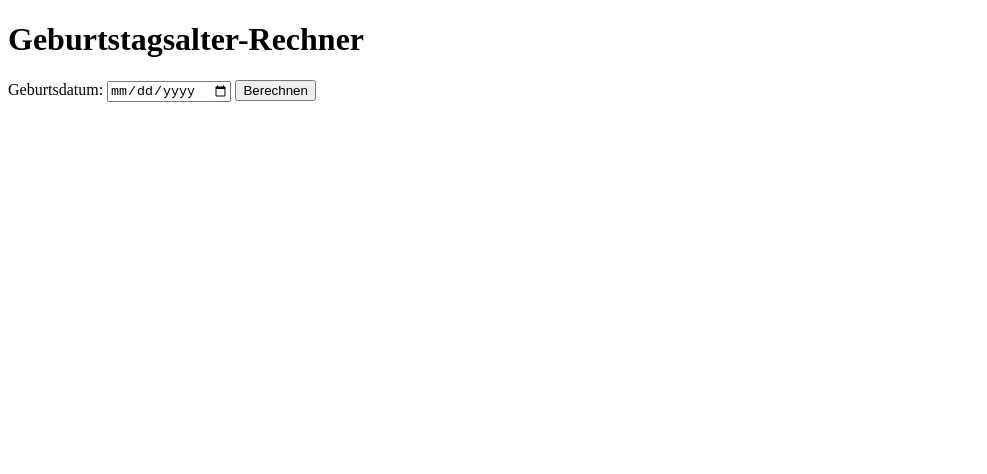
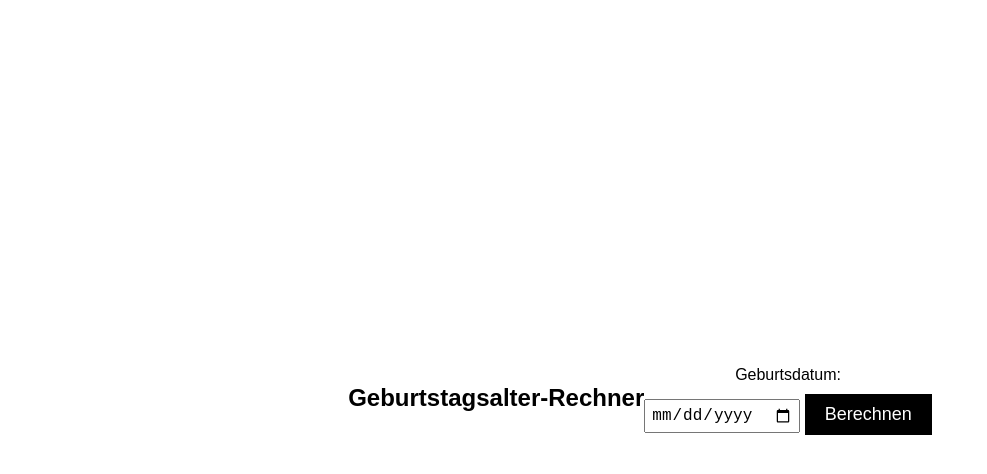
Before and after one commit to desaww/age-metric, a plain HTML site: page index.html in a window 1280 px wide. Shown: the whole page, without its empty margins (0-987 px from the left). Drawn offline with Linux system fonts and the light colour scheme.

Commit message:
V.0.0.6
-first styling

```diff
--- a/index.html
+++ b/index.html
@@ -1,7 +1,52 @@
 <!DOCTYPE html>
 <html>
 <head>
+    <meta charset="UTF-8">
     <title>Geburtstagsalter-Rechner</title>
+    <style>
+        body {
+            font-family: Arial, sans-serif;
+            background-color: white;
+            color: black;
+            text-align: center;
+            margin: 0;
+            padding: 0;
+            display: flex;
+            justify-content: center;
+            align-items: center;
+            min-height: 100vh;
+        }
+
+        h1 {
+            font-size: 24px;
+            margin-bottom: 20px;
+        }
+
+        label {
+            display: block;
+            margin-bottom: 10px;
+        }
+
+        input[type="date"] {
+            padding: 5px;
+            font-size: 16px;
+        }
+
+        button {
+            padding: 10px 20px;
+            font-size: 18px;
+            background-color: black;
+            color: white;
+            border: none;
+            cursor: pointer;
+        }
+
+        p {
+            font-size: 20px;
+            display: none;
+            margin-top: 20px;
+        }
+    </style>
 </head>
 <body>
     <h1>Geburtstagsalter-Rechner</h1>
@@ -10,10 +55,10 @@
         <input type="date" id="birthdate">
         <button id="calculateButton" onclick="calculateAge()">Berechnen</button>
     </form>
-    <p id="result" style="display: none;">Dein Alter ist: <span id="age">0.00000000</span></p>
+    <p id="result">Dein Alter ist: <span id="age">0.00000000</span></p>
 
     <script>
-        var intervalId; // Globale Variable, um das Intervall zu speichern
+        var intervalId;
 
         function calculateAge() {
             var birthdate = new Date(document.getElementById("birthdate").value);
@@ -23,13 +68,11 @@
                 var ageInMilliseconds = currentDate - birthdate;
                 var ageInYears = ageInMilliseconds / (365 * 24 * 60 * 60 * 1000);
                 ageSpan.textContent = ageInYears.toFixed(8);
-            }, 1000); // Aktualisieren Sie das Alter alle 1000 Millisekunden (1 Sekunde)
+            }, 1000);
 
-            // Formular ausblenden
             var form = document.getElementById("ageCalculatorForm");
             form.style.display = "none";
 
-            // Ergebnis anzeigen
             var result = document.getElementById("result");
             result.style.display = "block";
         }
```
